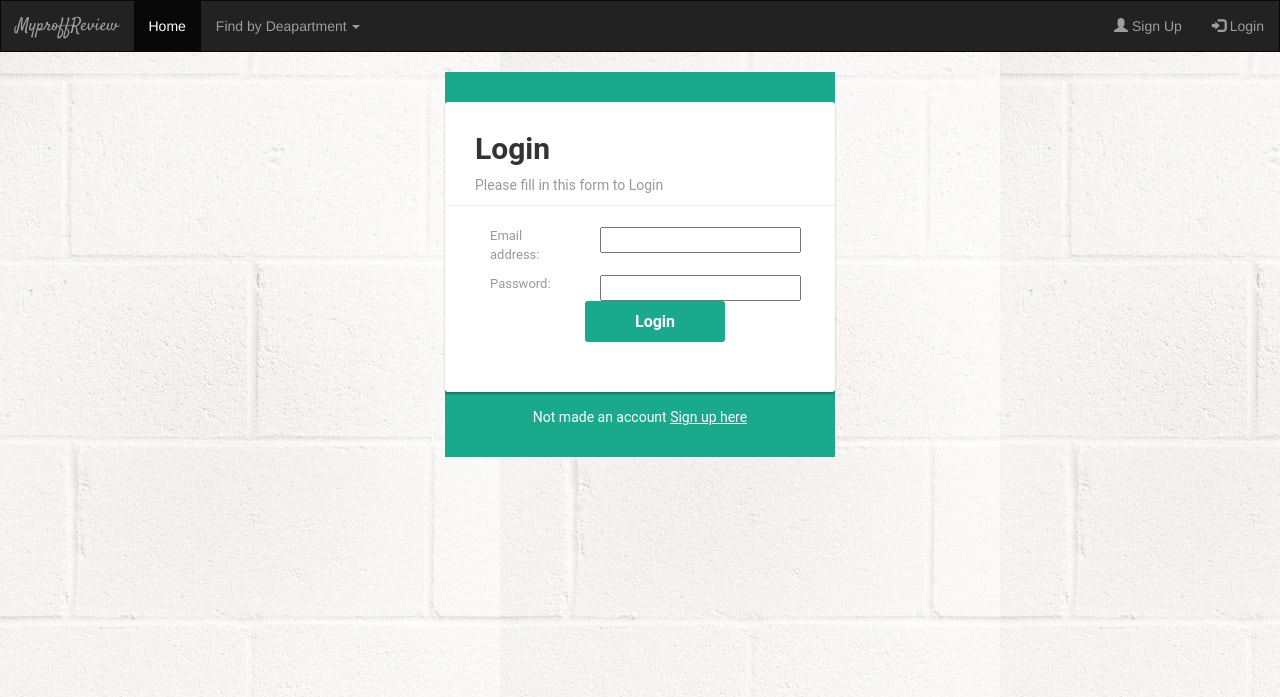
After one commit to salujajaskeerat/DevClubRecruitmentAssignments, a Django app: page /review/login/ in a window 1280 px wide. The commit adds this page. Shown: the top 697 px of the page. Run offline with Django 3.2, Linux system fonts and the light colour scheme; some libraries are stand-ins or nearby versions.

Commit message:
sigup created / login not working

```diff
--- /dev/null
+++ b/profreview/review/forms.py
@@ -0,0 +1,18 @@
+from django.contrib.auth.models import User
+	# this gives use base user class we can use
+from django import forms
+
+
+class UserForm(forms.ModelForm):
+	# this will create blueprint for our forms
+
+	password=forms.CharField(widget=forms.PasswordInput())
+	# this means hidden password
+	class Meta:
+		model=User
+		fields=['username','email','password']
+class LoginForm(forms.ModelForm):
+	password=forms.CharField(widget=forms.PasswordInput())
+	class Meta :
+		model=User
+		fields=['email','password']
--- a/profreview/review/static/review/style.css
+++ b/profreview/review/static/review/style.css
@@ -12,3 +12,93 @@ body{
 #logo-heading{
 	font-family: 'Satisfy',cursive;
 }
+
+
+#registration{
+		color: #fff;
+		background: #19aa8d;
+		font-family: 'Roboto', sans-serif;
+		}
+		.form-control, .form-control:focus, .input-group-addon {
+			border-color: #e1e1e1;
+		}
+	    .form-control, .btn {
+	        border-radius: 3px;
+	    }
+		.signup-form {
+			width: 390px;
+			margin: 0 auto;
+			padding: 30px 0;
+		}
+	    .signup-form form {
+			color: #999;
+			border-radius: 3px;
+	    	margin-bottom: 15px;
+	        background: #fff;
+	        box-shadow: 0px 2px 2px rgba(0, 0, 0, 0.3);
+	        padding: 30px;
+	    }
+		.signup-form h2 {
+			color: #333;
+			font-weight: bold;
+	        margin-top: 0;
+	    }
+	    .signup-form hr {
+	        margin: 0 -30px 20px;
+	    }
+		.signup-form .form-group {
+			margin-bottom: 20px;
+		}
+		.signup-form label {
+			font-weight: normal;
+			font-size: 13px;
+		}
+		.signup-form .form-control {
+			min-height: 38px;
+			box-shadow: none !important;
+		}
+		.signup-form .input-group-addon {
+			max-width: 42px;
+			text-align: center;
+		}
+		.signup-form input[type="checkbox"] {
+			margin-top: 2px;
+		}
+	    .signup-form .btn{
+	        font-size: 16px;
+	        font-weight: bold;
+			background: #19aa8d;
+			border: none;
+			min-width: 140px;
+	    }
+		.signup-form .btn:hover, .signup-form .btn:focus {
+			background: #179b81;
+	        outline: none;
+		}
+		.signup-form a {
+			color: #fff;
+			text-decoration: underline;
+		}
+		.signup-form a:hover {
+			text-decoration: none;
+		}
+		.signup-form form a {
+			color: #19aa8d;
+			text-decoration: none;
+		}
+		.signup-form form a:hover {
+			text-decoration: underline;
+		}
+		.signup-form .fa {
+			font-size: 21px;
+		}
+		.signup-form .fa-paper-plane {
+			font-size: 18px;
+		}
+		.signup-form .fa-check {
+			color: #fff;
+			left: 17px;
+			top: 18px;
+			font-size: 7px;
+			position: absolute;
+		}
--- a/profreview/review/templates/review/base.html
+++ b/profreview/review/templates/review/base.html
@@ -44,8 +44,8 @@
 
       <!-- These are glyphicon icons -->
     <ul class="nav navbar-nav navbar-right">
-      <li><a href="#"><span class="glyphicon glyphicon-user"></span> Sign Up</a></li>
-      <li><a href="#"><span class="glyphicon glyphicon-log-in"></span> Login</a></li>
+      <li><a href="{% url 'review:register' %}"><span class="glyphicon glyphicon-user"></span> Sign Up</a></li>
+      <li><a href="{% url 'review:Login'%}"><span class="glyphicon glyphicon-log-in"></span> Login</a></li>
     </ul>
   </div>
 </nav>
--- /dev/null
+++ b/profreview/review/templates/review/form-template.html
@@ -0,0 +1,10 @@
+{% for f in form %}
+	<div class="form-group">
+		<div class ="col-sm-offset-2 col-sm-10 ">
+			<span class="text-danger small">{{ f.errors }}</span>
+		</div>
+		{# The above code just verifies is data entered in in correct form #}
+		<label class="control-label col-sm-2 col-lg-4">{{ f.label_tag }}</label>
+		<div class="col-sm-10 col-lg-8">{{ f }}</div>
+	</div>
+{% endfor %}
--- /dev/null
+++ b/profreview/review/templates/review/login.html
@@ -0,0 +1,19 @@
+{% extends "review/base.html"%}
+
+{% block body %}
+<div class="signup-form" id="registration">
+    <form action="" method="post">
+    	{% csrf_token %}
+		<h2>Login</h2>
+		<p>Please fill in this form to Login</p>
+
+		<hr>
+		{% include "review/form-template.html"%}
+
+		<div class="form-group">
+            <button type="submit" class="btn btn-primary btn-lg">Login</button>
+        </div>
+    </form>
+	<div class="text-center">Not made an account <a href="#">Sign up here</a></div>
+</div>
+{% endblock %}
--- a/profreview/review/urls.py
+++ b/profreview/review/urls.py
@@ -4,4 +4,6 @@ app_name='review'
 urlpatterns=[
 	url((r'^$'),views.IndexView.as_view(),name='index'),
 	url(r'^(?P<pk>[0-9]+)/$',views.DetailView.as_view(),name='details'),
+	url((r'^register/$'),views.UserFormView.as_view(),name='register'),
+	url((r'^login/$'),views.Login.as_view(),name='Login'),
 	]
--- a/profreview/review/views.py
+++ b/profreview/review/views.py
@@ -1,7 +1,12 @@
-from django.shortcuts import render
+
 
 from django.views import generic
 from .models import Proff
+from django.shortcuts import render, redirect
+from django.contrib.auth import authenticate , login
+from django.views import View
+from .forms import UserForm ,LoginForm
+
 
 class IndexView (generic.ListView):
 	template_name="review/index.html"
@@ -13,3 +18,96 @@ class DetailView(generic.DetailView):
 	model=Proff
 	context_object_name='Prof'
 	template_name="review/details.html"
+
+class UserFormView(View ):
+	form_class=UserForm
+      	# This tells that the blueprint we made , we are gonna use it.
+      	# make a page register.html to where we will render
+	template_name="review/register.html"
+
+
+
+	def get(self,request):
+		form=self.form_class(None)
+		return render(request,self.template_name,{'form':form})
+      		# the above code does only display blank form to the user
+      		# the form blueprint is send as dictionary into register.html
+
+
+      	# process the data
+	def post(self,request):
+
+		form=self.form_class(request.POST)
+
+
+		if form.is_valid():
+
+      			# we need to check if user entered correct form of data
+			user=form.save(commit=False)
+      			# this cretes a object of the form , but doesnot save it
+			username=form.cleaned_data['username']
+			password=form.cleaned_data['password']
+			user.set_password(password)
+			user.save()
+
+
+
+      			# now we need to return him to the login page we do
+
+			user=authenticate(username=username,password=password)
+
+
+
+			if user is not None:
+      				# this is just to vheck if user is not banned/disabled
+
+				login(request,user)
+      				# after user has logged in we have to redirect him to home
+				return redirect('review:index')
+
+
+		return render(request,(self.template_name),{'form':form})
+
+
+class Login(View):
+	form_class=LoginForm
+      	# This tells that the blueprint we made , we are gonna use it.
+      	# make a page register.html to where we will render
+	template_name="review/login.html"
+
+	def get(self,request):
+		form=self.form_class(None)
+		return render(request,self.template_name,{'form':form})
+      		# the above code does only display blank form to the user
+      		# the form blueprint is send as dictionary into register.html
+      	# process the data
+	def post(self,request):
+
+		form=self.form_class(request.POST)
+		# we create a object of class form_class and store the posted data in it
+
+
+		# just check if details entered is valid
+		if form.is_valid():
+			user=form.save(commit=False)
+      			# this cretes a object of the form , but doesnot save it
+			email=form.cleaned_data['email']
+			password=form.cleaned_data['password']
+			user.set_password(password)
+      			# now we need to return him to the login page we do
+
+			user=authenticate(email=email,password=password)
+
+			if user is not None:
+				if user.is_active:
+      				# this is just to vheck if user is not banned/disabled
+					login(request,user)
+      				# after user has logged in we have to redirect him to home
+					return redirect('review:index')
+
+
+			return render(request,(self.template_name),{'form':form})
+
+
+
+		return render(request,(self.template_name),{'form':form})
```
Also changed, not shown: Notes.txt (+95 -0 lines), profreview/review/templates/review/register.html (added, +20 -0 lines), profreview/db.sqlite3.
